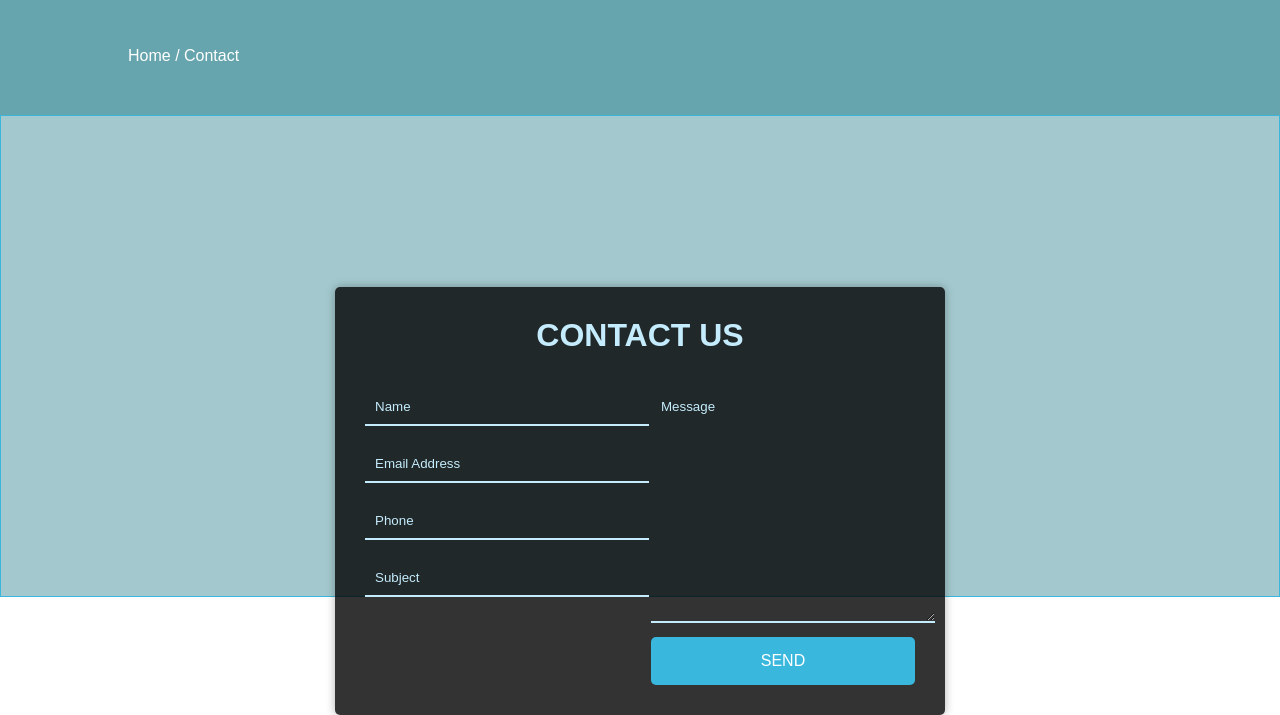
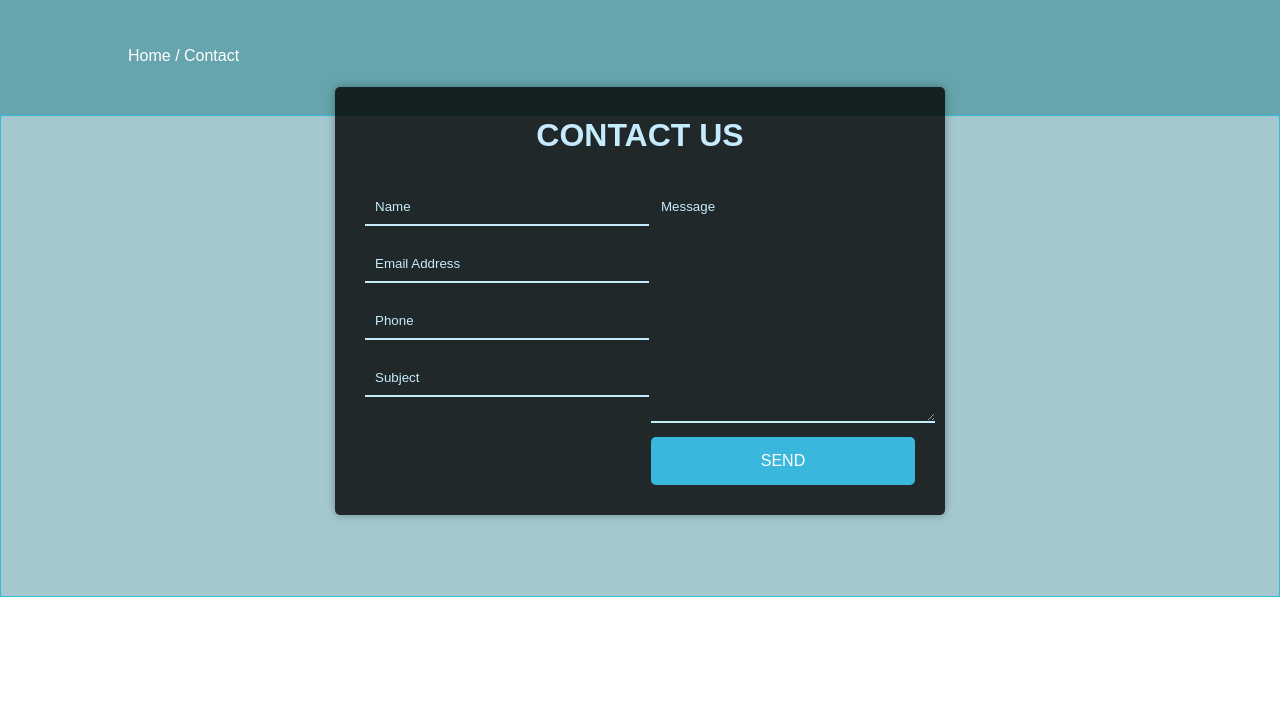
Before and after one commit to pujel/pujel.github.io, a plain HTML site: page contact.html in a window 1280 px wide. Shown: the part 99-814 px from the top of the page. Drawn offline with nearby package versions, Linux system fonts and the light colour scheme.

Commit message:
Update style.css

```diff
--- a/style.css
+++ b/style.css
@@ -198,7 +198,7 @@ img {
 }
 .wrapper{
     position: absolute;
-    top: 75%;
+    top: 50%;
     left: 50%;
     transform: translate(-50%, -50%);
     width: 100%;
```
